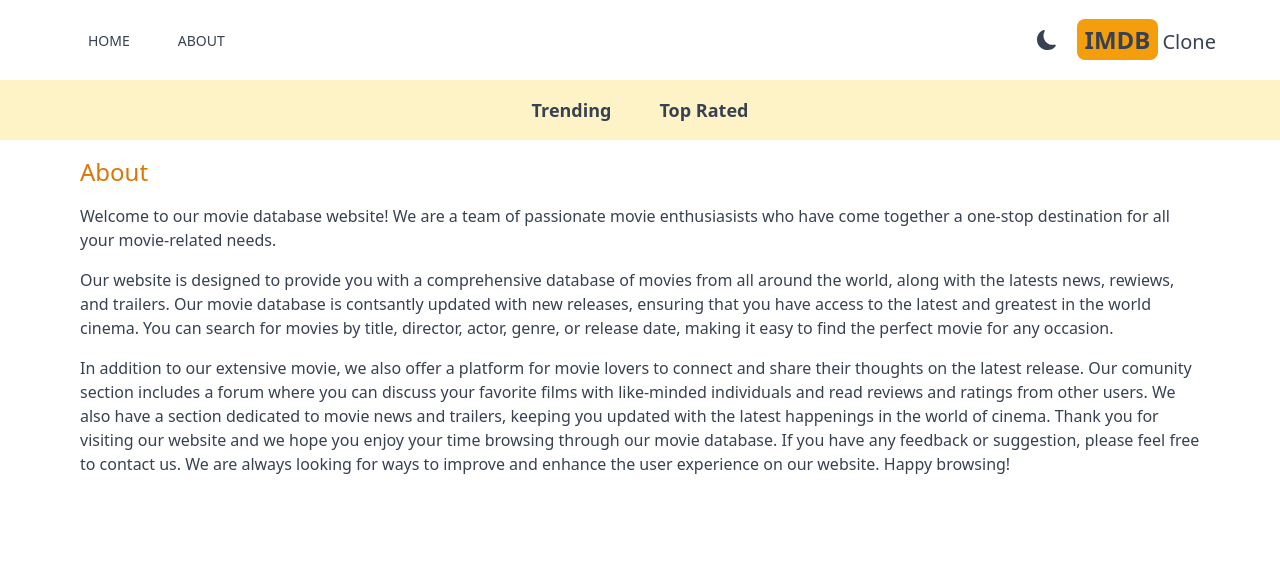
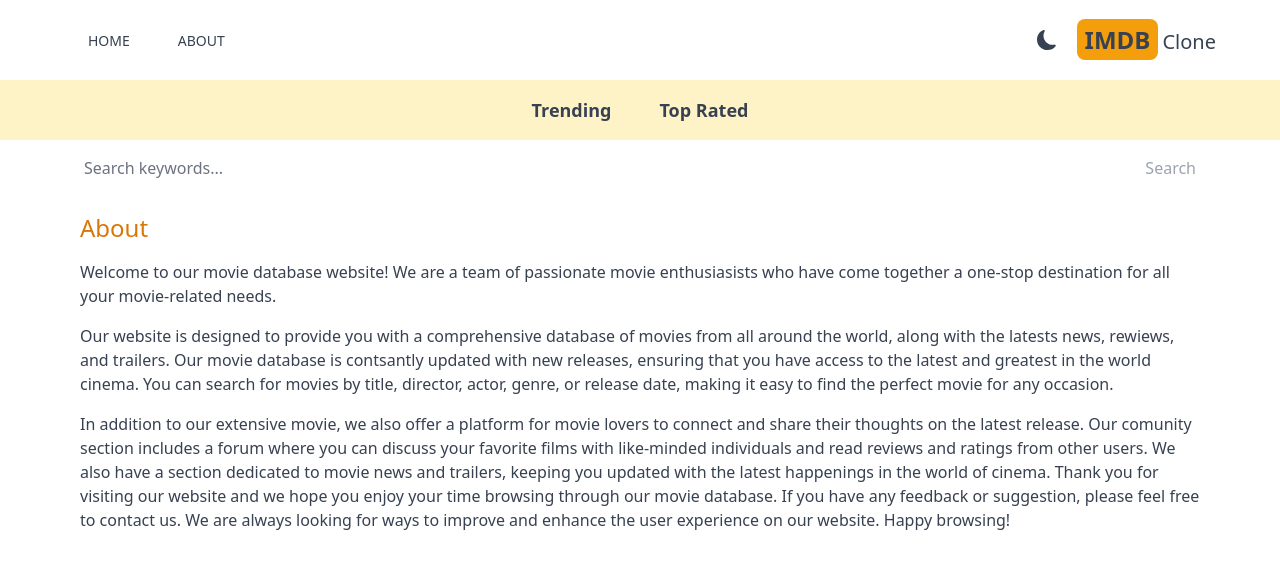
Before and after one commit to kopre2012/imdb, a Next.js app: page /about in a window 1280 px wide. Shown: the top 568 px of the page. Built offline with nearby package versions, Linux system fonts and the light colour scheme.

Commit message:
add search ability

```diff
--- a/src/app/layout.jsx
+++ b/src/app/layout.jsx
@@ -1,5 +1,6 @@
 import Header from '@/components/Header';
 import Navbar from '@/components/Navbar';
+import SearchBox from '@/components/SearchBox';
 import './globals.css';
 import Providers from './Providers';
 
@@ -15,6 +16,7 @@
           <Navbar />
 
           {/* SearchBox */}
+          <SearchBox />
 
           {children}
         </Providers>
--- a/src/app/movie/[id]/page.jsx
+++ b/src/app/movie/[id]/page.jsx
@@ -11,6 +11,8 @@
   const movieId = params.id;
   const movie = await getMovie(movieId);
 
+  console.log(movieId)
+
   return (
     <div className='w-full'>
       <div className='p-4 md:pt-8 flex flex-col md:flex-row items-center content-center max-w-6xl m-auto md:space-x-6'>
@@ -19,7 +21,7 @@
         height={300}
         className='rounded-lg'
         style={{
-          maxWidth: '100%', height: '100%'
+          maxWidth: '100%', height: 'auto'
         }}
         placeholder='blur'
         blurDataURL='/spinner.svg'
@@ -34,7 +36,8 @@
             {movie.overview}
           </p>
           <p className='mb-3'>
-          <span className='font-semibold mr-1'>Date Released:</span>{movie.release_date || movie.first_air_date}
+            <span className='font-semibold mr-1'>Date Released:</span>
+            {movie.release_date || movie.first_air_date}
           </p>
           <p className='mb-3'>
             <span className='font-semibold mr-1'>Rating:</span>{movie.vote_count}
--- /dev/null
+++ b/src/app/search/[searchTerm]/page.jsx
@@ -0,0 +1,26 @@
+import Results from '@/components/Results';
+import React from 'react'
+
+export default async function SearchPage({ params }) {
+  const res = await fetch(`https://api.themoviedb.org/3/search/movie?api_key=${process.env.API_KEY}&query=${params.searchTerm}&language=en-US&include_adult=false`);
+
+  if (!res.ok) {
+    throw new Error('Error fetching data');
+  }
+
+  const data = await res.json();
+
+  const results = data.results;
+
+  return (
+    <div>
+      {results && results.length === 0 && (
+        <h1 className='text-center pt-6'>
+          No results found
+        </h1>
+      )}
+
+      {results && <Results results={results} />}
+    </div>
+  )
+}
--- /dev/null
+++ b/src/components/SearchBox.jsx
@@ -0,0 +1,37 @@
+"use client";
+
+import React, { useState } from 'react'
+import { useRouter } from 'next/navigation';
+
+export default function SearchBox() {
+  const [search, setSearch] = useState('');
+  const router = useRouter();
+
+  function handleSubmit(e) {
+    e.preventDefault();
+
+    if(!search) return;
+
+    router.push(`/search/${search}`);
+    setSearch('');
+  }
+
+  return (
+    <div>
+      <form onSubmit={handleSubmit} className='flex max-w-6xl mx-auto justify-between items-center px-5'>
+        <input
+          value={search}
+          onChange={(e) => setSearch(e.target.value)} type='text'
+          placeholder='Search keywords...'
+          className='w-full h-14 rounded-sm placeholder-gray-500 outline-none bg-transparent flex-1'
+        />
+        <button
+          disabled={!search}
+          type='submit'
+          className='text-amber-600 disabled:text-gray-400'>
+            Search
+        </button>
+      </form>
+    </div>
+  )
+}
```
Also changed, not shown: src/components/Card.jsx (line endings or trailing spaces). Lines whose indentation alone changed are shown as unchanged.
